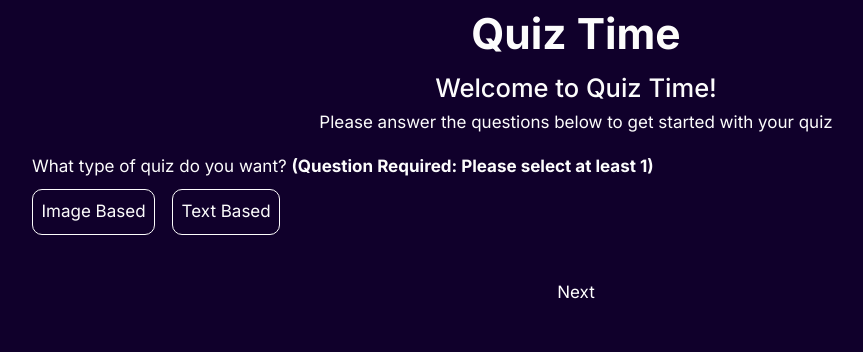
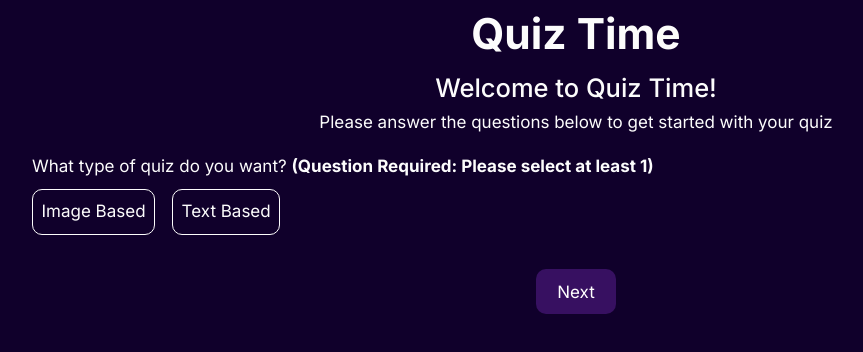
Before and after one commit to justinjones38/quiz-time, a React (Vite) app: page / in a window 1280 px wide. In both pictures the pointer is over the button "Next". Shown: the top 352 px of the page, without its empty margins (64-927 px from the left). Built offline with nearby package versions, Linux system fonts and the light colour scheme.

Commit message:
improved colors of button for flashcards and setup form

```diff
--- a/src/components/Flashcards.module.css
+++ b/src/components/Flashcards.module.css
@@ -71,6 +71,7 @@
 .quizBtn:focus,
 .quizBtn:hover {
   cursor: pointer;
+  background-color: var(--btn-bg-color-hover);
 }
 
 .quizBtn:disabled {
--- a/src/components/buttons/PrimaryBtn.module.css
+++ b/src/components/buttons/PrimaryBtn.module.css
@@ -10,9 +10,9 @@
 
 .btn:hover,
 .btn:focus {
-  background-color: var(--button-bg-hover-color);
+  background-color: var(--btn-bg-color-hover);
 }
 
 .btn:disabled {
-  background-color: var(--button-bg-disabled-color);
+  background-color: var(--btn-bg-color-disabled);
 }
```
